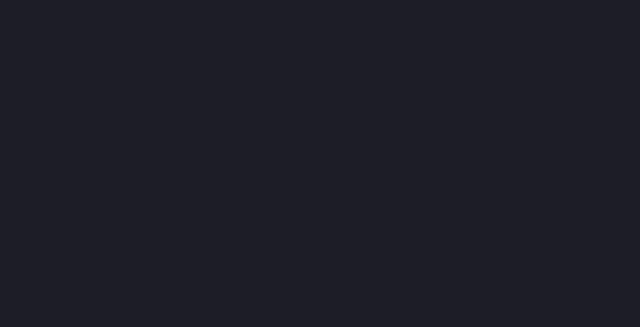
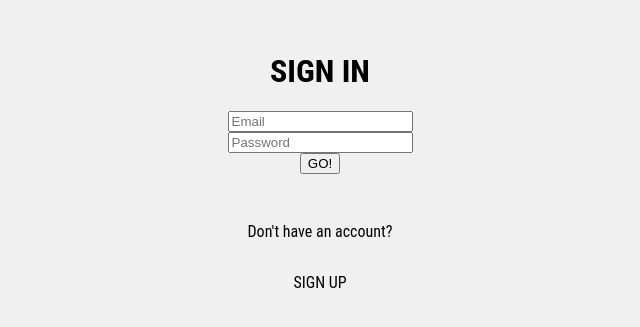
Before and after one commit to pool-io/website, a Next.js app: page /portal in a window 1280 px wide. Shown: the part 231-558 px from the top of the page, without its empty margins (320-960 px from the left). Built offline with nearby package versions, Linux system fonts and the light colour scheme; no server answers.

Commit message:
bring back app

```diff
--- a/pages/portal.tsx
+++ b/pages/portal.tsx
@@ -1,19 +1,15 @@
-// import App from '@app/App';
+import App from '@app/App';
 import { useRouter } from 'next/router';
 import { useEffect, useState } from 'react';
 import { Duplex } from 'stream';
 
 export default function Portal() {
-    return <div />;
+    const router = useRouter();
+    // const [isSignUp, setIsSignUp] = useState<boolean>(false);
+
+    // useEffect(() => {
+    console.log('router:', router.query['signup']);
+    //     setIsSignUp(Boolean(router.query['signup']));
+    // }, []);
+    return <App isSignUp={router.query['signup'] !== undefined} />;
 }
-
-// export default function Portal() {
-//     const router = useRouter();
-//     // const [isSignUp, setIsSignUp] = useState<boolean>(false);
-
-//     // useEffect(() => {
-//     console.log('router:', router.query['signup']);
-//     //     setIsSignUp(Boolean(router.query['signup']));
-//     // }, []);
-//     return <App isSignUp={router.query['signup'] !== undefined} />;
-// }
```
